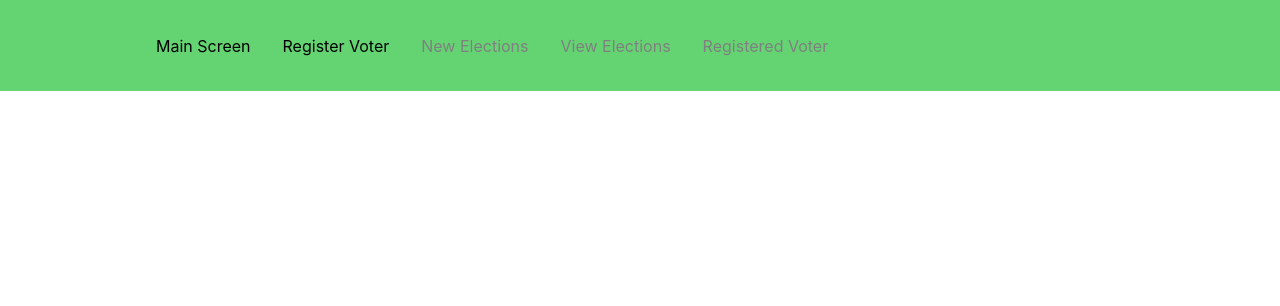
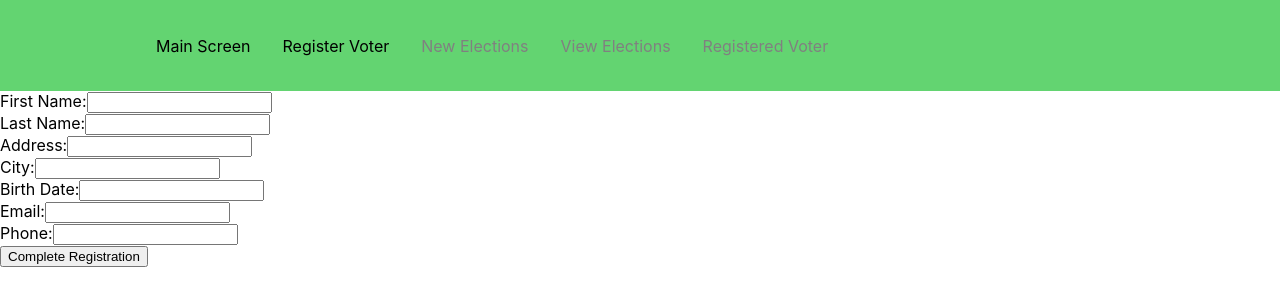
Before and after one commit to PrachiJani13/IntuitsBallot, a React (Create React App) app in the folder intuitsballot/: page /registervoter in a window 1280 px wide. Shown: the top 306 px of the page. Built offline with nearby package versions, Linux system fonts and the light colour scheme.

Commit message:
Added Register Voter Component

```diff
--- a/intuitsballot/package.json
+++ b/intuitsballot/package.json
@@ -8,7 +8,9 @@
     "@testing-library/user-event": "^12.1.10",
     "react": "^17.0.2",
     "react-dom": "^17.0.2",
+    "react-router-dom": "^5.2.0",
     "react-scripts": "4.0.3",
+    "styled-components": "^5.3.0",
     "web-vitals": "^1.0.1"
   },
   "scripts": {
--- a/intuitsballot/src/App.js
+++ b/intuitsballot/src/App.js
@@ -2,9 +2,11 @@ import React from "react";
 import {
   BrowserRouter as Router,
   Switch,
+  Route
 } from "react-router-dom";
 
 import NavBar from './component/NavBar';
+import RegisterVoterForm from './component/RegisterVoter';
 
 // import NewElection from "./election/NewElection";
 // import Elections from './election/Elections'
@@ -19,15 +21,17 @@ function App() {
         {/* A <Switch> looks through its children <Route>s and
             renders the first one that matches the current URL. */}
         <Switch>
-          {/* <Route path="/newelections">
-            <NewElection />
+          {
+          <Route path="/registervoter">
+            <RegisterVoterForm />
           </Route>
-          <Route path="/viewelections">
-            <Elections />
-          </Route> */}
-          {/* <Route path="/">
-            <Home />
-          </Route> */}
+          // <Route path="/viewelections">
+          //   <Elections />
+          // </Route> */}
+          // {/* <Route path="/">
+          //   <Home />
+          // </Route> */
+        }
         </Switch>
       </div>
     </Router>
--- /dev/null
+++ b/intuitsballot/src/component/RegisterVoter.js
@@ -0,0 +1,95 @@
+import { useState } from 'react';
+
+export default function RegisterVoterForm( { onComplete }) {
+    const emptyRegisterVoterForm = {
+        firstname: '',
+        lastname: '',
+        address: '',
+        city:'',
+        birthdate: '',
+        email: '',
+        phone: ''
+    }
+    const [voterForm, setVoterForm] = useState(emptyRegisterVoterForm);
+
+    function handleChange(e) {
+        setVoterForm({
+            ...voterForm,
+            [e.target.name]: e.target.value,
+        });
+    }
+
+    function complete(voterForm) {
+        onComplete(voterForm);
+        setVoterForm(emptyRegisterVoterForm);
+    }
+
+    return (
+        <div>
+            <div>
+                <label>First Name:</label>
+                <input
+                    type="text"
+                    name="firstname"
+                    value={voterForm.firstName}
+                    onChange={handleChange}
+                />
+            </div>
+            <div>
+                <label>Last Name:</label>
+                <input type="text"
+                    name="lastname"
+                    value={voterForm.lastName}
+                    onChange={handleChange}
+                />
+            </div>
+            <div>
+                <label>Address:</label>
+                <input type="text"
+                    name="address"
+                    value={voterForm.address}
+                    onChange={handleChange}
+                />
+            </div>
+            <div>
+                <label>City:</label>
+                <input
+                    type="text"
+                    name="city"
+                    value={voterForm.city}
+                    onChange={handleChange}
+                />
+            </div>
+            <div>
+                <label>Birth Date:</label>
+                <input
+                    type="text"
+                    name="birthdate"
+                    value={voterForm.birthdate}
+                    onChange={handleChange}
+                />
+            </div>
+            <div>
+                <label>Email:</label>
+                <input
+                    type="text"
+                    name="email"
+                    value={voterForm.email}
+                    onChange={handleChange}
+                />
+            </div>
+            <div>
+                <label>Phone:</label>
+                <input
+                    type="text"
+                    name="phone"
+                    value={voterForm.phone}
+                    onChange={handleChange}
+                />
+            </div>
+            <div>
+                <button onClick={() => complete(voterForm)}>Complete Registration</button>
+            </div>
+        </div>
+    );
+}
```
Also changed, not shown: 2 other files (tests, documents, lock files or other folders).
